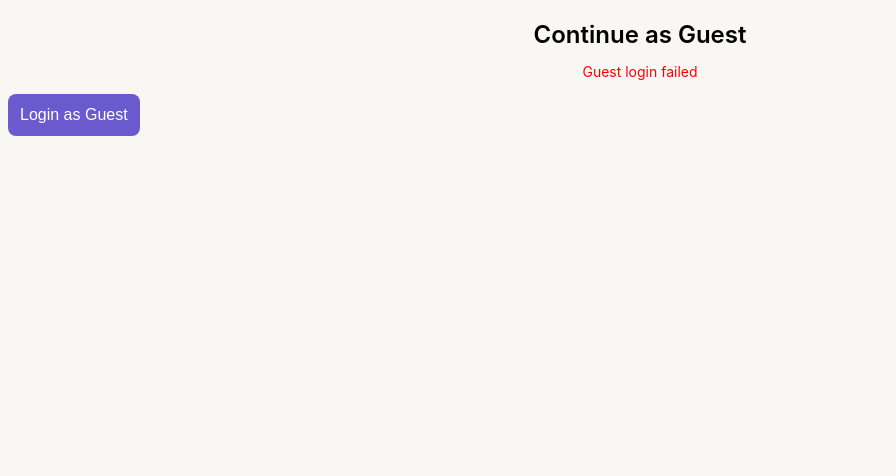
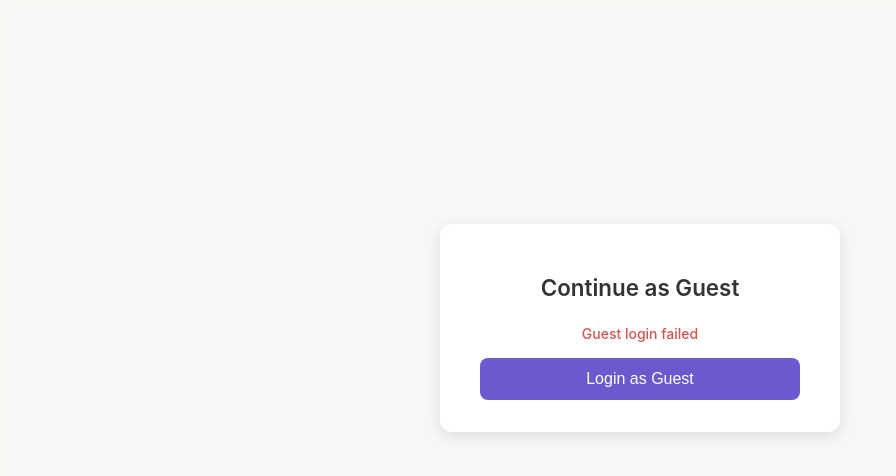
Before and after one commit to SusanAlexFSD/AppRecipe, a React (Vite) app in the folder frontend/: page /AppRecipe/guest in a window 1280 px wide. Both pictures are taken after a click on the button "Login as Guest". Shown: the top 476 px of the page, without its empty margins (0-896 px from the left). Built offline with nearby package versions, Linux system fonts and the light colour scheme; no server answers.

Commit message:
changes to search bar

```diff
--- /dev/null
+++ b/frontend/src/components/GuestLogin.css
@@ -0,0 +1,50 @@
+.guest-container {
+  display: flex;
+  justify-content: center;
+  align-items: center;
+  height: 80vh;
+  background: #f7f7f7;
+}
+
+.guest-card {
+  background: white;
+  padding: 2rem 2.5rem;
+  border-radius: 12px;
+  box-shadow: 0 4px 14px rgba(0,0,0,0.1);
+  text-align: center;
+  width: 320px;
+}
+
+.guest-card h2 {
+  margin-bottom: 1.5rem;
+  font-size: 1.4rem;
+  color: #333;
+}
+
+.guest-error {
+  color: #d9534f;
+  margin-bottom: 1rem;
+  font-weight: 500;
+}
+
+.guest-success {
+  color: #28a745;
+  margin-bottom: 1rem;
+  font-weight: 500;
+}
+
+.guest-btn {
+  background: #6a5acd;
+  color: white;
+  border: none;
+  padding: 0.75rem 1.2rem;
+  border-radius: 8px;
+  cursor: pointer;
+  font-size: 1rem;
+  width: 100%;
+  transition: background 0.2s ease;
+}
+
+.guest-btn:hover {
+  background: #5a4ac4;
+}
--- a/frontend/src/components/GuestLogin.jsx
+++ b/frontend/src/components/GuestLogin.jsx
@@ -2,6 +2,7 @@ import React, { useContext, useState } from 'react';
 import axios from '../api/axios';
 import { AuthContext } from '../context/AuthContext.jsx';
 import { useNavigate } from 'react-router-dom';
+import "./GuestLogin.css";
 
 export default function GuestLogin() {
   const { login } = useContext(AuthContext);
@@ -28,14 +29,19 @@ export default function GuestLogin() {
     }
   };
 
-  return (
-    <div>
+ return (
+  <div className="guest-container">
+    <div className="guest-card">
       <h2>Continue as Guest</h2>
 
-      {error && <p style={{ color: 'red' }}>{error}</p>}
-      {success && <p style={{ color: 'green' }}>{success}</p>}
+      {error && <p className="guest-error">{error}</p>}
+      {success && <p className="guest-success">{success}</p>}
 
-      <button onClick={handleGuestLogin}>Login as Guest</button>
+      <button className="guest-btn" onClick={handleGuestLogin}>
+        Login as Guest
+      </button>
     </div>
-  );
+  </div>
+);
+
 }
--- a/frontend/src/components/NavBar.css
+++ b/frontend/src/components/NavBar.css
@@ -94,11 +94,18 @@
   background: #f8fff5;
   color: #6ca25c;
   font-weight: 700;
+  font-size: 16px;
+
+  /* THE IMPORTANT PART */
+  display: flex;
+  justify-content: center;
+  align-items: center;
+
   cursor: pointer;
-  display: grid;
-  place-items: center;
   transition: 0.2s ease;
 }
+
+
 
 .nav-search-help:hover {
   background: #eef8e8;
--- a/frontend/src/components/NavBar.jsx
+++ b/frontend/src/components/NavBar.jsx
@@ -1,7 +1,8 @@
-import React, { useContext } from "react";
+import React, { useContext, useState } from "react";
 import { Link } from "react-router-dom";
 import LogoutButton from "./LogoutButton.jsx";
 import { AuthContext } from "../context/AuthContext.jsx";
+import SearchHelpModal from "./SearchHelpModal.jsx";
 import "./NavBar.css";
 
 export default function NavBar({
@@ -9,13 +10,16 @@ export default function NavBar({
   onSearchChange = () => {},
 }) {
   const { user } = useContext(AuthContext);
+  const [showHelp, setShowHelp] = useState(false);
 
   const displayName = user?.isGuest
     ? "Guest"
     : user?.displayName || user?.username || user?.email || "User";
 
   return (
+    <>
       <nav className="navbar">
+        {/* Logo */}
         <Link to="/" className="nav-logo-card">
           <div className="nav-logo-icon-wrap">
             <span className="nav-logo-icon">🔎</span>
@@ -23,8 +27,10 @@ export default function NavBar({
           <span className="nav-logo-text">DishLab</span>
         </Link>
 
+        {/* Search Bar */}
         <div className="nav-search">
           <span className="nav-search-icon">⌕</span>
+
           <input
             type="text"
             className="nav-search-input"
@@ -32,16 +38,19 @@ export default function NavBar({
             value={searchTerm}
             onChange={(e) => onSearchChange(e.target.value)}
           />
+
           <button
             type="button"
             className="nav-search-help"
             aria-label="Search help"
             title="Search help"
+            onClick={() => setShowHelp(true)}
           >
             ?
           </button>
         </div>
 
+        {/* Right-side Actions */}
         <div className="nav-actions">
           {user ? (
             <>
@@ -82,5 +91,9 @@ export default function NavBar({
           )}
         </div>
       </nav>
+
+      {/* Search Help Modal */}
+      <SearchHelpModal open={showHelp} onClose={() => setShowHelp(false)} />
+    </>
   );
 }
--- /dev/null
+++ b/frontend/src/components/SearchHelpModal.css
@@ -0,0 +1,48 @@
+.sh-overlay {
+  position: fixed;
+  inset: 0;
+  background: rgba(0,0,0,0.35);
+  backdrop-filter: blur(3px);
+  display: flex;
+  justify-content: center;
+  align-items: center;
+  z-index: 999;
+}
+
+.sh-modal {
+  background: #ffffff;
+  padding: 2rem;
+  width: 320px;
+  border-radius: 18px;
+  box-shadow: 0 8px 24px rgba(0,0,0,0.15);
+  text-align: center;
+  border: 1px solid #e5e5e5;
+}
+
+.sh-title {
+  margin-bottom: 1rem;
+  font-size: 1.4rem;
+  color: #2f3b2f;
+  font-family: Georgia, serif;
+}
+
+.sh-text {
+  color: #555;
+  margin-bottom: 1.5rem;
+  line-height: 1.5;
+}
+
+.sh-btn {
+  background: #7fbe5d;
+  border: 1px solid #72ac54;
+  color: white;
+  padding: 0.6rem 1.4rem;
+  border-radius: 999px;
+  font-weight: 700;
+  cursor: pointer;
+  transition: 0.2s ease;
+}
+
+.sh-btn:hover {
+  background: #72b150;
+}
--- /dev/null
+++ b/frontend/src/components/SearchHelpModal.jsx
@@ -0,0 +1,23 @@
+import React from "react";
+import "./SearchHelpModal.css";
+
+export default function SearchHelpModal({ open, onClose }) {
+  if (!open) return null;
+
+  return (
+    <div className="sh-overlay" onClick={onClose}>
+      <div className="sh-modal" onClick={(e) => e.stopPropagation()}>
+        <h3 className="sh-title">How to Search</h3>
+
+        <p className="sh-text">
+          You can search by <strong>recipe name</strong>, <strong>ingredient</strong>,
+          or <strong>category</strong>.
+        </p>
+
+        <button className="sh-btn" onClick={onClose}>
+          OK
+        </button>
+      </div>
+    </div>
+  );
+}
```
Lines whose indentation alone changed are shown as unchanged.
